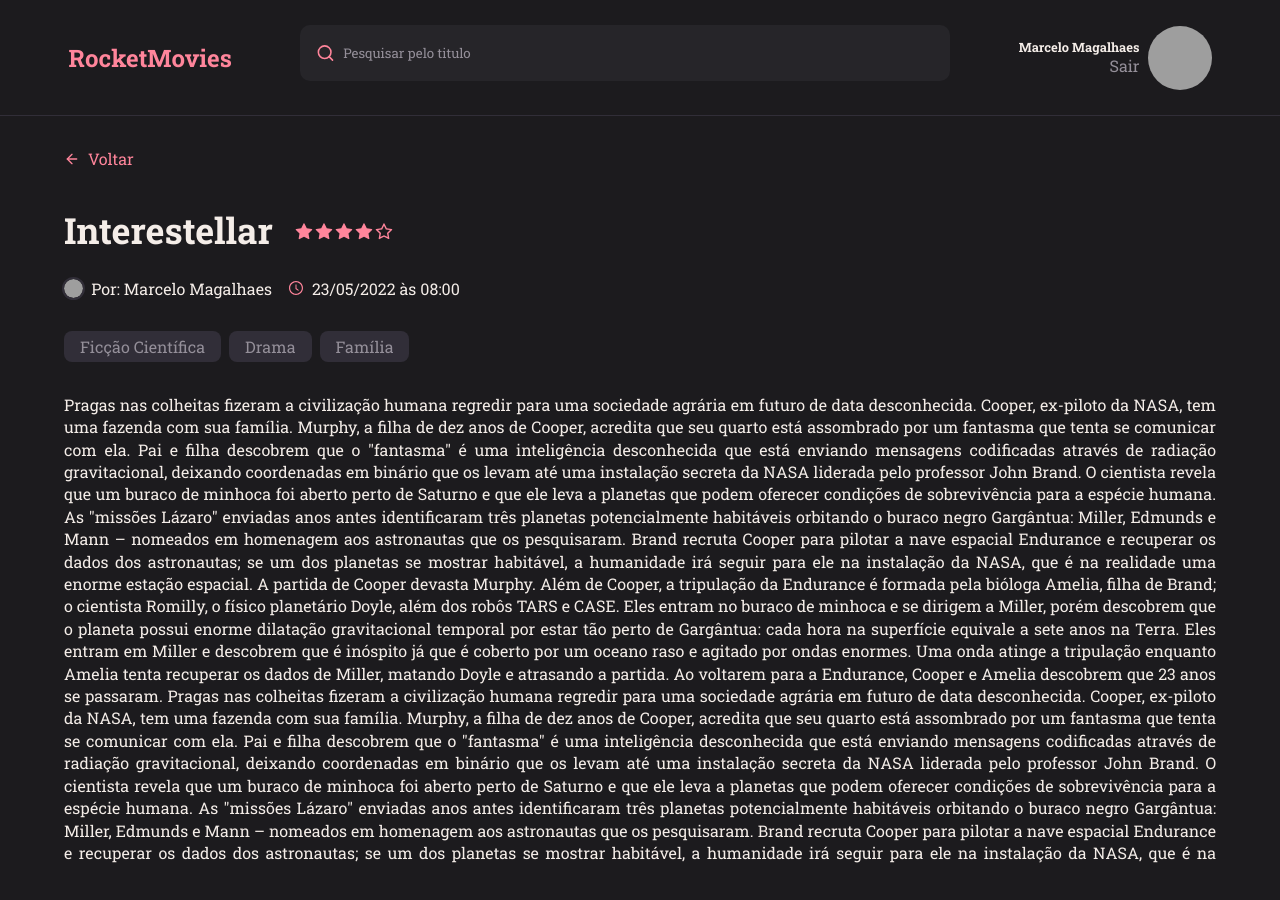
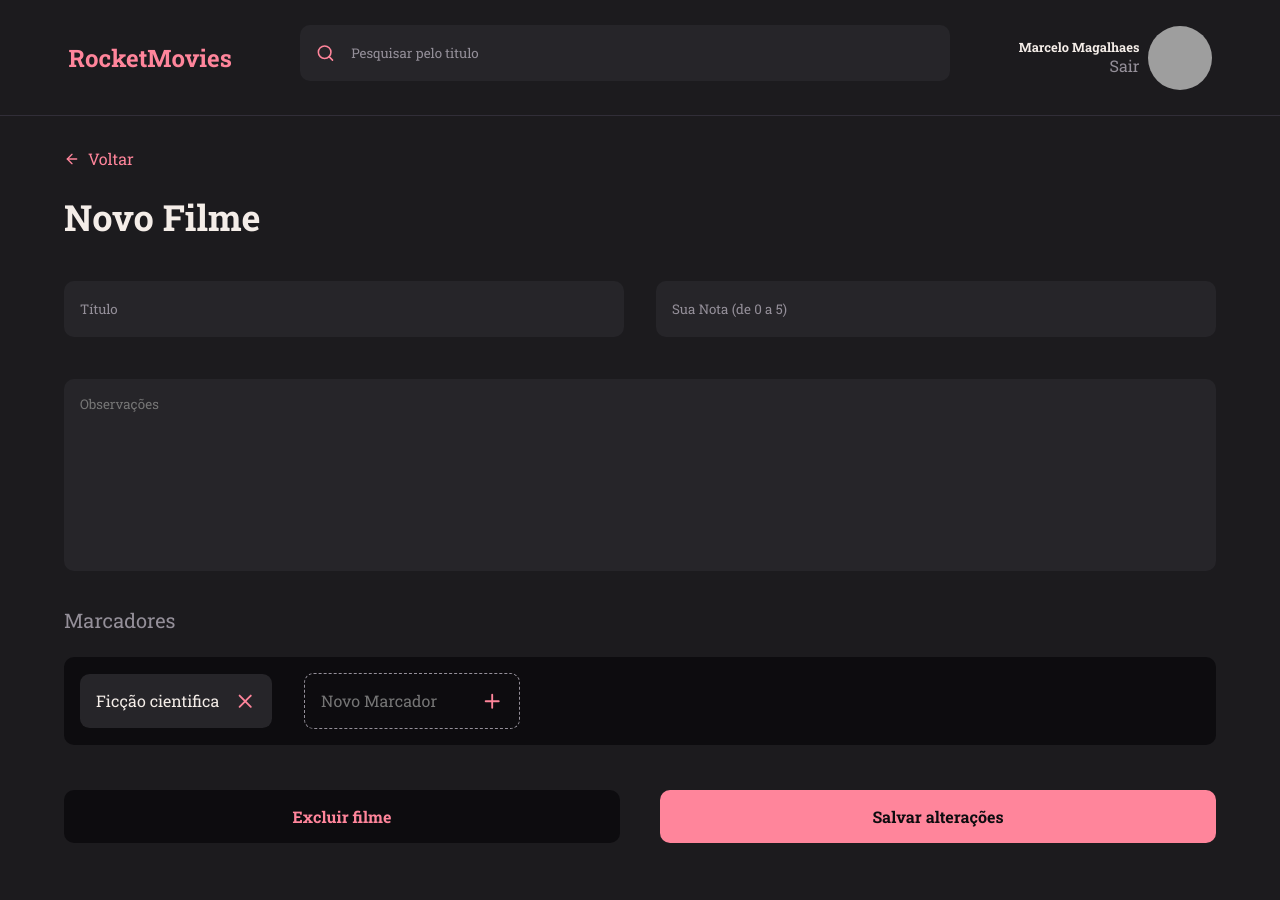
Before and after one commit to MarceloAlmd/WEB_RocketMovies, a React (Vite) app: page / in a window 1280 px wide. After the commit the page ends 873 px from the top, so only its background shows below. Built offline with nearby package versions, Linux system fonts and the light colour scheme; grey boxes are pictures that could not be loaded.

Commit message:
created new movies notes

```diff
--- a/src/components/input/styles.js
+++ b/src/components/input/styles.js
@@ -20,7 +20,7 @@ export const Container = styled.div`
     outline: none;
     color: ${({ theme }) => theme.COLORS.WHITE};
 
-    padding: 0 0.5rem;
+    padding: 0 1rem;
 
     &::placeholder {
       color: ${({ theme }) => theme.COLORS.GRAY_100};
--- /dev/null
+++ b/src/components/newMovieInputTag/index.jsx
@@ -0,0 +1,26 @@
+import * as Styles from "./styles";
+import { FiX, FiPlus } from "react-icons/fi";
+
+export function NewMovieInputTag({
+  readOnly,
+  placeholder,
+  value,
+  onClick,
+  isNew,
+  ...rest
+}) {
+  return (
+    <Styles.Container isNew={isNew}>
+      <input
+        placeholder={placeholder}
+        value={value}
+        {...rest}
+        readOnly={readOnly}
+      />
+
+      <button onClick={onClick} {...rest}>
+        {isNew ? <FiPlus /> : <FiX />}
+      </button>
+    </Styles.Container>
+  );
+}
--- /dev/null
+++ b/src/components/newMovieInputTag/styles.js
@@ -0,0 +1,42 @@
+import styled from "styled-components";
+
+export const Container = styled.div`
+  width: ${({ isNew }) => (isNew ? "13.5rem" : "12rem")};
+  padding: 1rem;
+  border-radius: 0.6rem;
+
+  display: flex;
+  align-items: center;
+
+  background: ${({ theme, isNew }) =>
+    isNew ? "transparent" : theme.COLORS.BACKGROUND_700};
+
+  border: ${({ theme, isNew }) =>
+    isNew ? `1px dashed ${theme.COLORS.GRAY_100}` : "none"};
+
+  > input {
+    width: 100%;
+    background: none;
+    border: none;
+    outline: none;
+
+    color: ${({ theme }) => theme.COLORS.WHITE};
+
+    font-size: 1rem;
+  }
+
+  > button {
+    background: none;
+    border: none;
+    outline: none;
+
+    display: flex;
+    align-items: center;
+    justify-content: center;
+
+    svg {
+      font-size: 1.4rem;
+      color: ${({ theme }) => theme.COLORS.PINK_500};
+    }
+  }
+`;
--- a/src/main.jsx
+++ b/src/main.jsx
@@ -5,13 +5,13 @@ import { ThemeProvider } from "styled-components";
 import { GlobalStyles } from "./styles/global";
 import theme from "./styles/theme";
 
-import { Details } from "./pages/details";
+import { New } from "./pages/new";
 
 ReactDOM.createRoot(document.getElementById("root")).render(
   <React.StrictMode>
     <ThemeProvider theme={theme}>
       <GlobalStyles />
-      <Details />
+      <New />
     </ThemeProvider>
   </React.StrictMode>
 );
--- /dev/null
+++ b/src/pages/new/index.jsx
@@ -0,0 +1,44 @@
+import * as Styles from "./styles";
+
+import { Header } from "../../components/header";
+import { BackLink } from "../../components/backLink";
+import { Input } from "../../components/input";
+import { NewMovieInputTag } from "../../components/newMovieInputTag";
+
+export function New() {
+  return (
+    <Styles.Container>
+      <Header />
+
+      <Styles.Content>
+        <Styles.ContentTitleAndArrow>
+          <BackLink to="#" marginLeft="0" />
+          <h1>Novo Filme</h1>
+        </Styles.ContentTitleAndArrow>
+
+        <Styles.Form>
+          <div className="content-inputs">
+            <Input placeholder="Título" />
+            <Input placeholder="Sua Nota (de 0 a 5)" />
+          </div>
+
+          <textarea placeholder="Observações" />
+
+          <Styles.Markers>
+            <h2>Marcadores</h2>
+
+            <div>
+              <NewMovieInputTag value="Ficção cientifica" readOnly />
+              <NewMovieInputTag placeholder="Novo Marcador" isNew />
+            </div>
+          </Styles.Markers>
+
+          <footer>
+            <button className="button-delete">Excluir filme</button>
+            <button className="button-save">Salvar alterações</button>
+          </footer>
+        </Styles.Form>
+      </Styles.Content>
+    </Styles.Container>
+  );
+}
--- /dev/null
+++ b/src/pages/new/styles.js
@@ -0,0 +1,184 @@
+import styled from "styled-components";
+
+export const Container = styled.div`
+  width: 100%;
+  height: 100%;
+
+  display: grid;
+  grid-template-columns: 1fr;
+  grid-template-rows: 7.25rem auto;
+  grid-template-areas: "header" "content";
+`;
+
+export const Content = styled.div`
+  grid-area: content;
+
+  width: 100%;
+  max-width: 1600px;
+  height: 100%;
+  max-height: 45rem;
+
+  overflow-y: auto;
+
+  margin: 2rem auto;
+
+  padding: 0 4rem;
+
+  &::-webkit-scrollbar {
+    width: 12px;
+    height: 10px;
+    position: relative;
+    left: 10px;
+  }
+
+  &::-webkit-scrollbar-thumb {
+    background-color: ${({ theme }) => theme.COLORS.PINK_500};
+    border-radius: 6px;
+  }
+
+  &::-webkit-scrollbar-track {
+    background-color: transparent;
+  }
+
+  &::-webkit-scrollbar-button {
+    display: none;
+  }
+
+  @media (max-width: 776px) {
+    padding: 0 1rem;
+  }
+`;
+
+export const ContentTitleAndArrow = styled.div`
+  display: flex;
+
+  flex-direction: column;
+
+  gap: 2rem;
+
+  margin-bottom: 2.5rem;
+
+  > h1 {
+    font-size: 2.25rem;
+    margin-top: -0.5rem;
+
+    @media (max-width: 776px) {
+      font-size: 1.5rem;
+    }
+  }
+`;
+
+export const Form = styled.form`
+  .content-inputs {
+    display: flex;
+    flex-direction: row;
+    gap: 2rem;
+  }
+
+  > textarea {
+    resize: none;
+    width: 100%;
+    margin-top: 2rem;
+
+    border-radius: 10px;
+
+    background: ${({ theme }) => theme.COLORS.BACKGROUND_700};
+
+    padding: 1rem;
+    border: none;
+
+    outline: none;
+
+    height: 12rem;
+
+    color: ${({ theme }) => theme.COLORS.WHITE};
+
+    &::-webkit-scrollbar {
+      width: 12px;
+      height: 10px;
+      position: relative;
+      left: 10px;
+    }
+
+    &::-webkit-scrollbar-thumb {
+      background-color: ${({ theme }) => theme.COLORS.PINK_500};
+      border-radius: 6px;
+    }
+
+    &::-webkit-scrollbar-track {
+      background-color: transparent;
+    }
+
+    &::-webkit-scrollbar-button {
+      display: none;
+    }
+
+    @media (max-width: 776px) {
+      height: 6rem;
+    }
+  }
+
+  > footer {
+    margin-top: 3rem;
+    height: 3rem;
+
+    display: flex;
+    align-items: center;
+    justify-content: center;
+
+    gap: 2.5rem;
+
+    .button-delete {
+      width: 100%;
+      background: ${({ theme }) => theme.COLORS.BACKGROUND_900};
+      color: ${({ theme }) => theme.COLORS.PINK_500};
+
+      border: 0;
+      padding: 1rem 0;
+
+      border-radius: 10px;
+
+      font-size: 1rem;
+      font-weight: bold;
+    }
+
+    .button-save {
+      width: 100%;
+      background: ${({ theme }) => theme.COLORS.PINK_500};
+      color: ${({ theme }) => theme.COLORS.BACKGROUND_900};
+
+      border: 0;
+      padding: 1rem 0;
+
+      border-radius: 10px;
+
+      font-size: 1rem;
+      font-weight: bold;
+    }
+  }
+`;
+
+export const Markers = styled.div`
+  margin-top: 2rem;
+
+  display: flex;
+  flex-direction: column;
+  gap: 1.5rem;
+  > h2 {
+    font-size: 1.25rem;
+    font-weight: 400;
+
+    color: ${({ theme }) => theme.COLORS.GRAY_100};
+  }
+
+  > div {
+    padding: 1rem;
+    background: ${({ theme }) => theme.COLORS.BACKGROUND_900};
+    border-radius: 10px;
+    display: flex;
+    align-items: center;
+
+    gap: 2rem;
+    flex-wrap: wrap;
+  }
+`;
```
